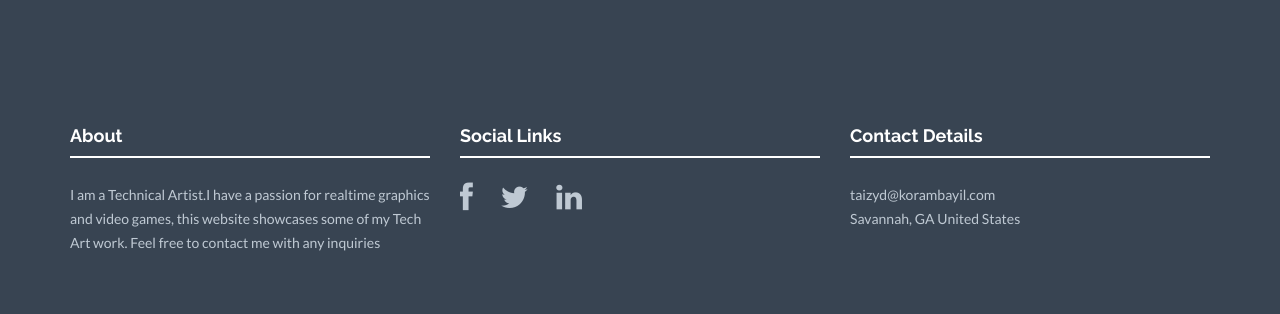
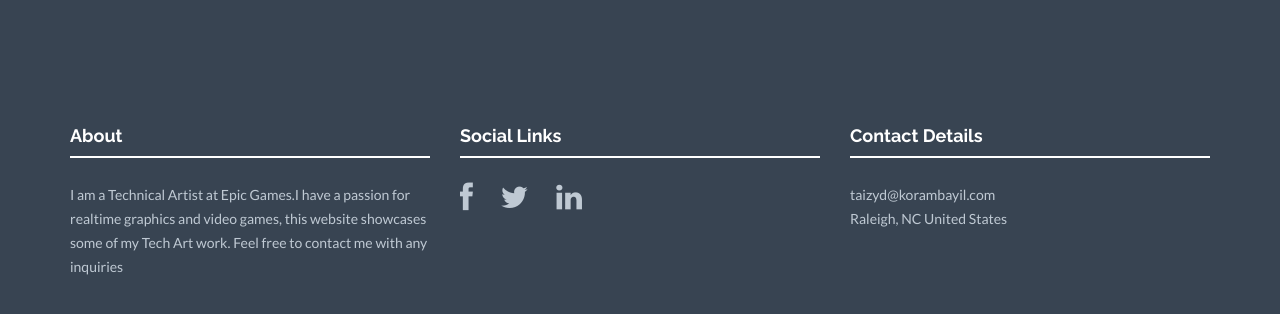
Before and after one commit to deepspacebanana/deepspacebanana.github.io, a Jekyll site: the page built from index.html, in a window 1280 px wide and 900 px high, scrolled down 925 px, cut to the strip 549-863 px from the top of the window. Built offline with Jekyll 4.4.1, drawn with Linux system fonts in a browser that asks for light colours; nearby versions of some CDN libraries.

Commit message:
Updated Some basic Info

```diff
--- a/_config.yml
+++ b/_config.yml
@@ -45,7 +45,7 @@ social:
 address:
   - lines:
     - taizyd@korambayil.com
-    - Savannah, GA United States
+    - Raleigh, NC United States
 email: taizyd@korambayil.com
 
 
@@ -103,7 +103,7 @@ clients:
     img: client04.png
 
 # Short text about your company. Shown in footer on every page and also separately on Home and Contact page.
-about: "I am a Technical Artist.I have a passion for realtime graphics and video games, this website showcases some of my Tech Art work. Feel free to contact me with any inquiries"
+about: "I am a Technical Artist at Epic Games.I have a passion for realtime graphics and video games, this website showcases some of my Tech Art work. Feel free to contact me with any inquiries"
 
 # Testimonial content. Shown on Home and About page.
 testimonial:
--- a/about.html
+++ b/about.html
@@ -11,9 +11,7 @@ permalink: /about/
         </div>
         <div class="col-lg-6">
             <h4>About Me.</h4>
-            <p>Hello! My name is Taizyd Korambayil and I am a <b>Technical Artist</b>. I graduated from the Savannah College of Art and Design in 2015 with a BFA in game development. </p>
-            <p>After graduation, I went to work at <b>Epic Games</b> in Cary,NC between 2015 and 2017.</p> <p>After leaving epic I worked as <B>Freelance Technical Artist</B>, I am currently back in school for a <B>Master's Degree</B>. Set to Graduate in 2019.</p>
-
+            <p>Hello! My name is Taizyd Korambayil and I am a <b>Technical Artist</b> at <b>Epic Games</b>. I graduated from the Savannah College of Art and Design a <b>BFA in game development</b> and an <b>MA in Visual Effects</b>. </p>
             <p><br/><a href="/assets/pdf/TK_ResumeWeb.pdf" download class="btn btn-theme">Resume</a></p>
             <p><a href="/contact/" class="btn btn-theme">Contact Us</a></p>
         </div>
```
